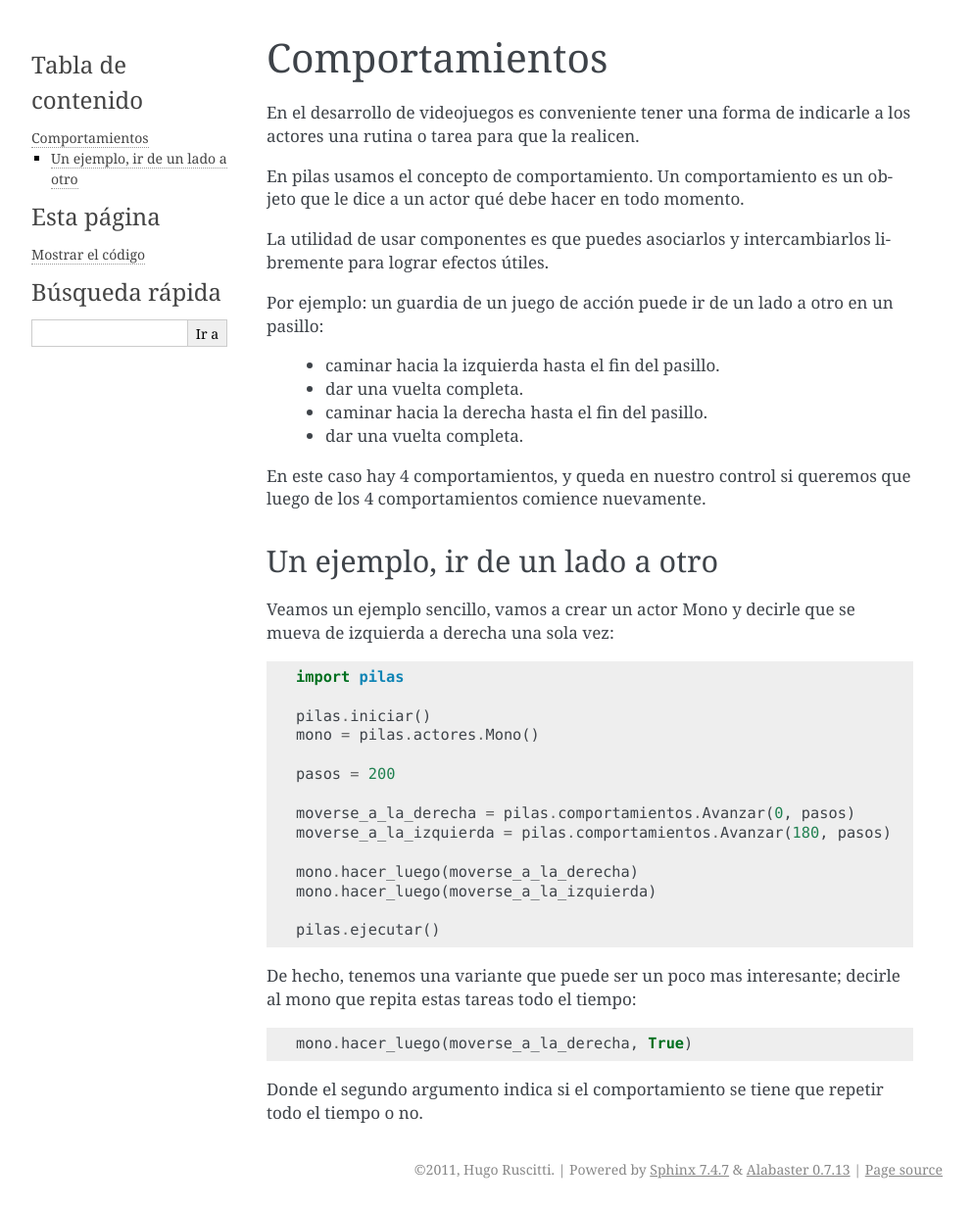
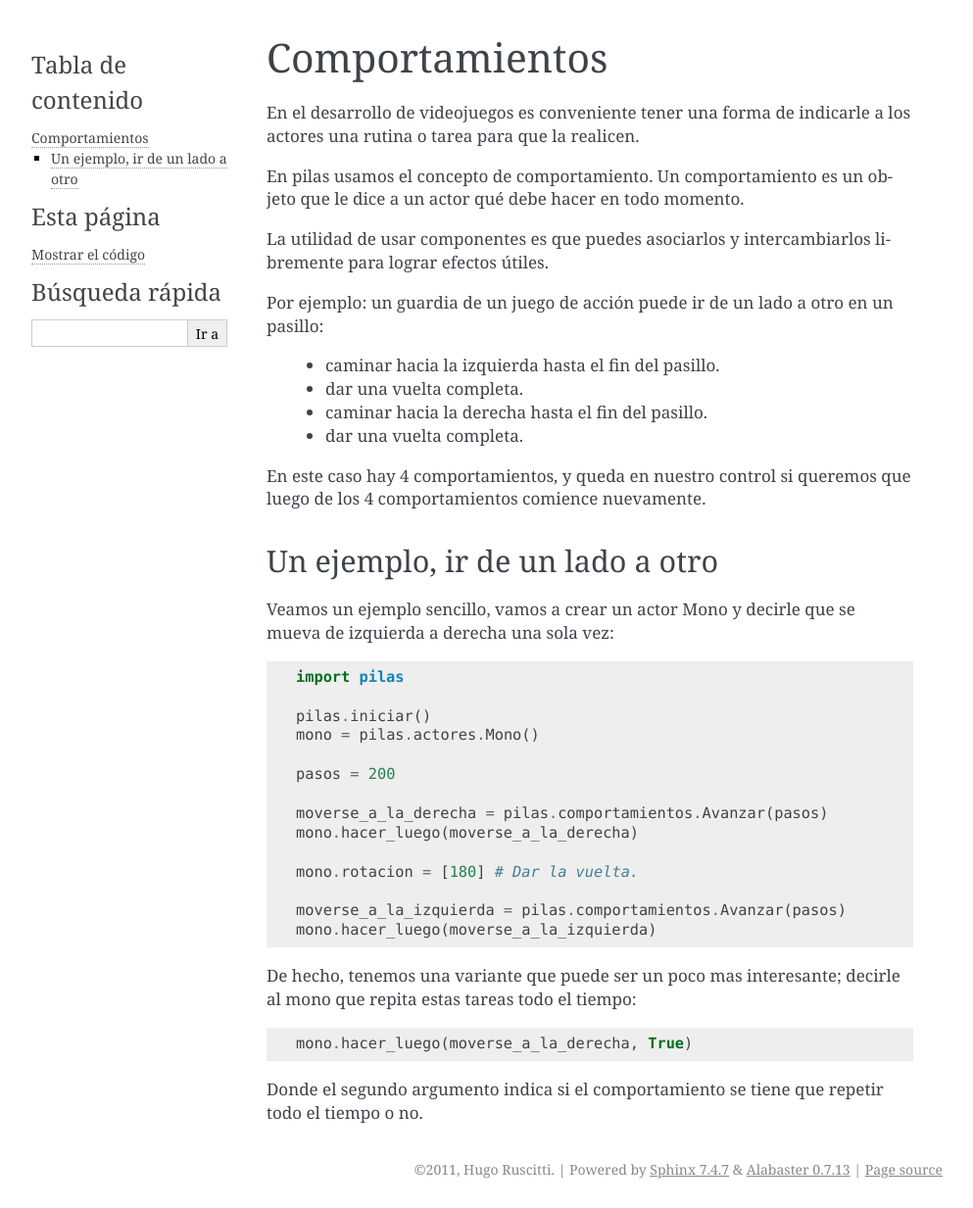
Before and after one commit to hugoruscitti/pilas-docs, a Sphinx documentation site: the page built from source/comportamientos.rst, in a window 1280 px wide. Shown: the whole page at 98% size, without its empty margins (148-1141 px from the left). Built offline with Sphinx 7.4.7, drawn with Linux system fonts in a browser that asks for light colours.

Commit message:
Actualizar manual: Comportamientos - Issue #26 y #135

```diff
--- a/source/comportamientos.rst
+++ b/source/comportamientos.rst
@@ -42,13 +42,13 @@ sola vez:
 
     pasos = 200
 
-    moverse_a_la_derecha = pilas.comportamientos.Avanzar(0, pasos)
-    moverse_a_la_izquierda = pilas.comportamientos.Avanzar(180, pasos)
+    moverse_a_la_derecha = pilas.comportamientos.Avanzar(pasos)
+    mono.hacer_luego(moverse_a_la_derecha)
 
-    mono.hacer_luego(moverse_a_la_derecha)
+    mono.rotacion = [180] # Dar la vuelta.
+
+    moverse_a_la_izquierda = pilas.comportamientos.Avanzar(pasos)
     mono.hacer_luego(moverse_a_la_izquierda)
-
-    pilas.ejecutar()
 
 De hecho, tenemos una variante que puede ser un poco
 mas interesante; decirle al mono que repita estas tareas todo
```
